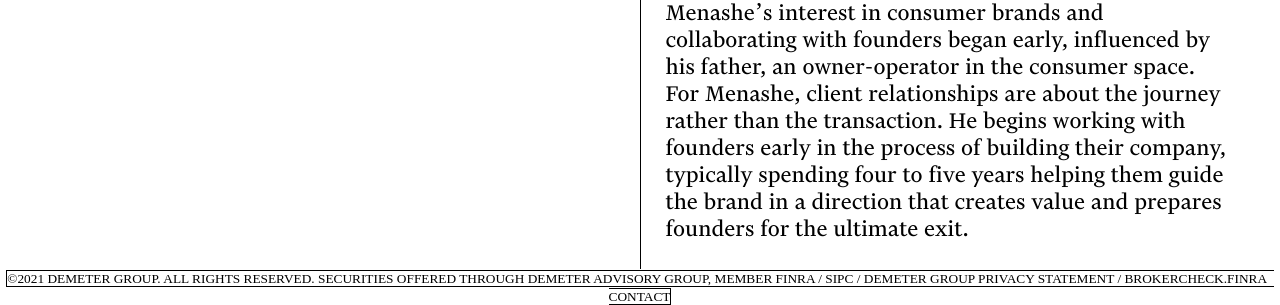
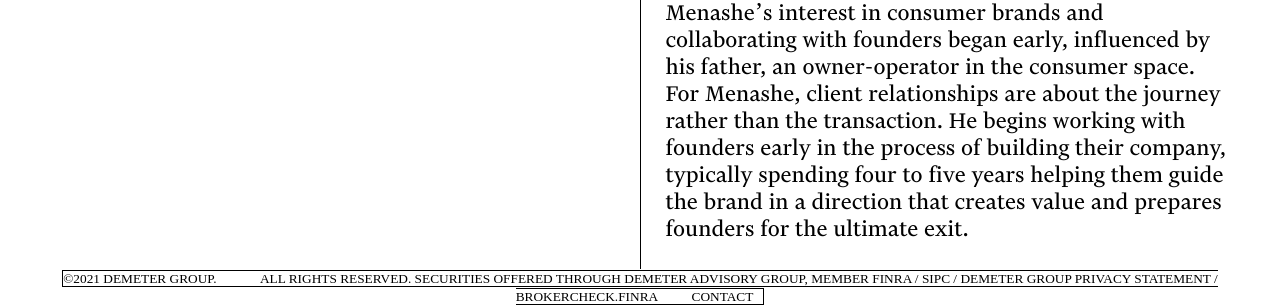
Before and after one commit to asreenz/john_D, a website: page about.html in a window 1280 px wide. Shown: the part 1850-2155 px from the top of the page. Drawn offline with nearby package versions, Linux system fonts and the light colour scheme; a web font is replaced by a local one.

Commit message:
Update about.html

```diff
--- a/about.html
+++ b/about.html
@@ -53,8 +53,8 @@
             </p>
         </div>
     </div>
-     <div class="footer">
-        <small class="footer-description">©2021 DEMETER GROUP. ALL RIGHTS RESERVED. SECURITIES OFFERED THROUGH DEMETER ADVISORY GROUP, MEMBER FINRA / SIPC / DEMETER GROUP PRIVACY STATEMENT / BROKERCHECK.FINRA&nbsp&nbsp CONTACT</small>
+      <div class="footer">
+        <small class="footer-description">©2021 DEMETER GROUP. &nbsp&nbsp&nbsp&nbsp&nbsp&nbsp&nbsp&nbsp&nbsp&nbsp&nbsp&nbspALL RIGHTS RESERVED. SECURITIES OFFERED THROUGH DEMETER ADVISORY GROUP, MEMBER FINRA / SIPC / DEMETER GROUP PRIVACY STATEMENT / BROKERCHECK.FINRA&nbsp&nbsp&nbsp&nbsp&nbsp&nbsp&nbsp&nbsp&nbsp CONTACT&nbsp&nbsp&nbsp</small>
     </div>
     <script src="https://unpkg.com/aos@next/dist/aos.js"></script>
     <script src="app.js"></script>
```
